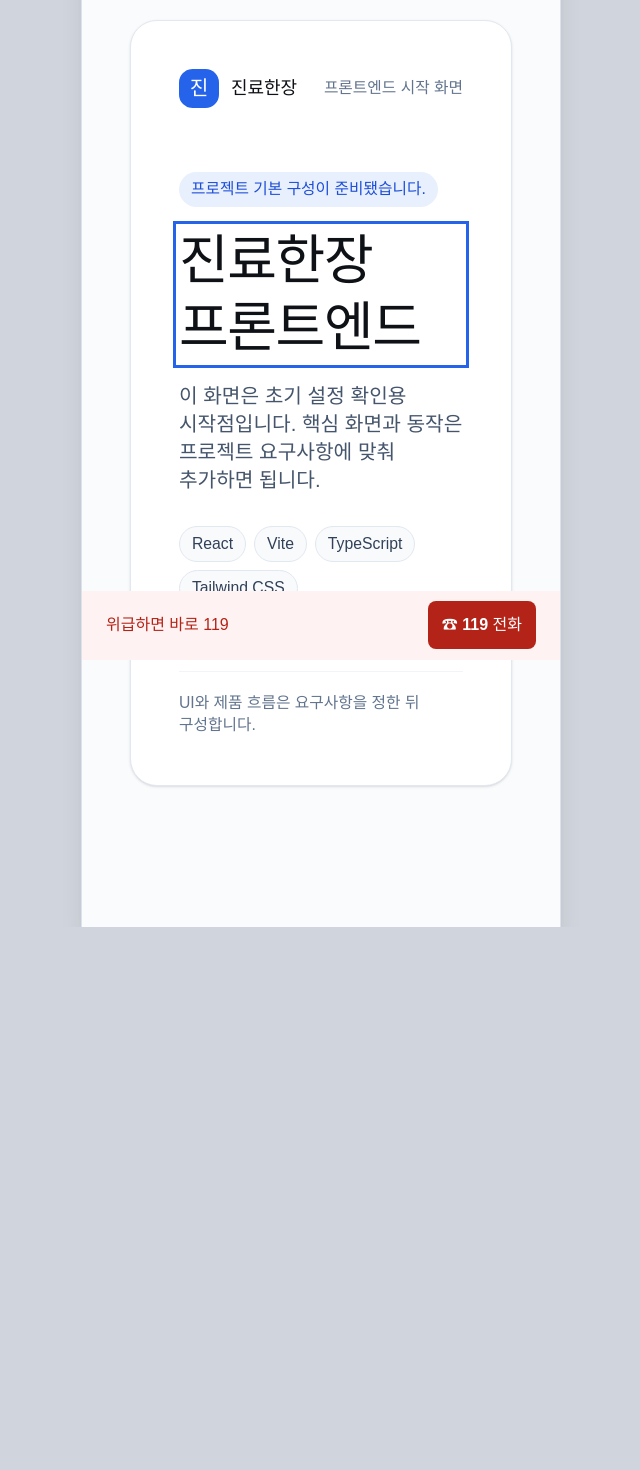
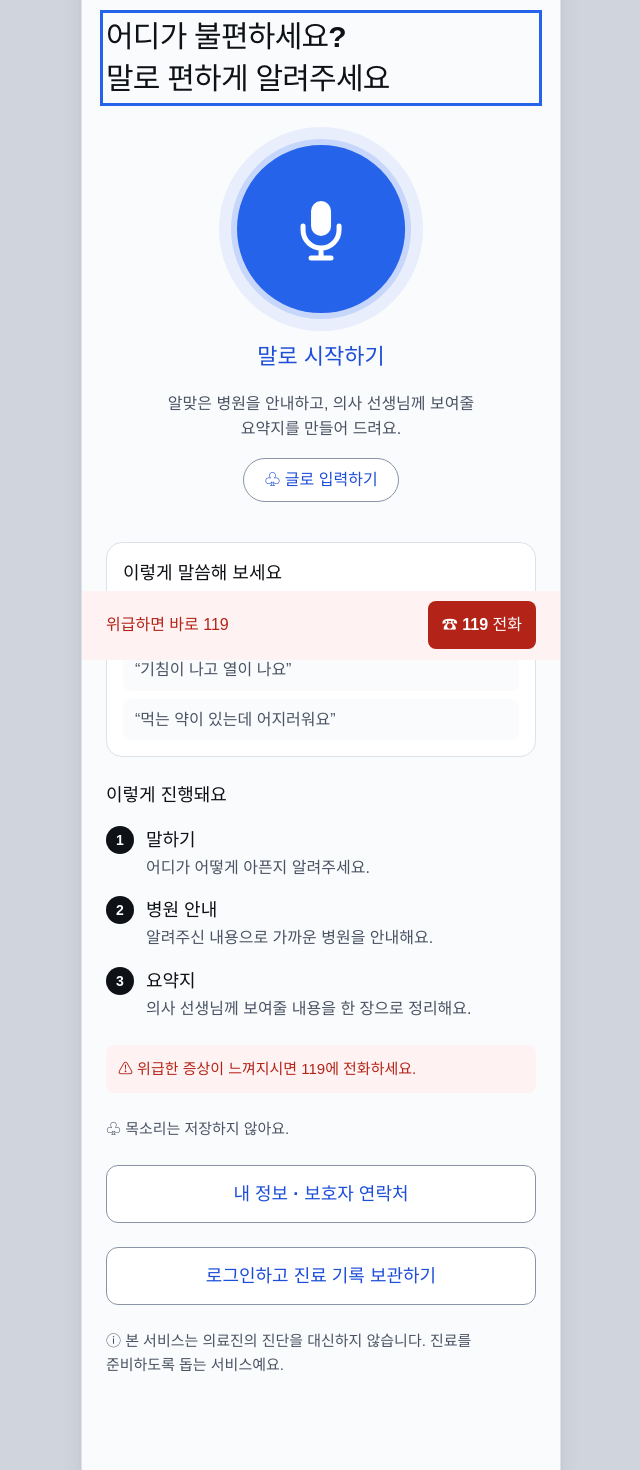
Before and after one commit to AI-healthCare-Team5/Team5-FE, a React (Vite) app: page / in a window 1280 px wide. Shown: the part 140-1610 px from the top of the page, without its empty margins (319-959 px from the left). Before the commit the page ends 1067 px from the top, so only its background shows below. Built offline with nearby package versions, Linux system fonts and the light colour scheme.

Commit message:
Feat: 말하기 중심 시작 화면 구현

```diff
--- a/src/App.tsx
+++ b/src/App.tsx
@@ -1,5 +1,5 @@
 import { createBrowserRouter, RouterProvider } from "react-router";
-import { HomePage } from "@/pages/home/HomePage";
+import { StartPage } from "@/pages/start/StartPage";
 import { NotFoundPage } from "@/pages/not-found/NotFoundPage";
 import { AppShell } from "@/components/layout/AppShell";
 
@@ -7,7 +7,7 @@ const router = createBrowserRouter([
   {
     element: <AppShell />,
     children: [
-      { path: "/", element: <HomePage /> },
+      { path: "/", element: <StartPage /> },
       { path: "*", element: <NotFoundPage /> },
     ],
   },
--- /dev/null
+++ b/src/components/MicrophoneIcon.tsx
@@ -0,0 +1,19 @@
+export function MicrophoneIcon({ size = 32 }: { size?: number }) {
+  return (
+    <svg
+      width={size}
+      height={size}
+      viewBox="0 0 72 72"
+      fill="none"
+      aria-hidden="true"
+    >
+      <rect x="26" y="8" width="20" height="35" rx="10" fill="currentColor" />
+      <path
+        d="M18 33v4a18 18 0 0 0 36 0v-4M36 55v10M26 65h20"
+        stroke="currentColor"
+        strokeWidth="5"
+        strokeLinecap="round"
+      />
+    </svg>
+  );
+}
--- /dev/null
+++ b/src/pages/start/StartPage.tsx
@@ -0,0 +1,84 @@
+import { Link } from "react-router";
+import { MicrophoneIcon } from "@/components/MicrophoneIcon";
+import { ActionLink, Card, Disclaimer, PageTitle } from "@/components/ui";
+import { appActions, useAppStore } from "@/stores/appStore";
+
+export function StartPage() {
+  const { loggedIn } = useAppStore();
+  return (
+    <>
+      <PageTitle eyebrow="진료를 준비해요!">
+        어디가 불편하세요?
+        <br />
+        말로 편하게 알려주세요
+      </PageTitle>
+      <div className="flex flex-col items-center gap-4 py-4 text-center">
+        <Link
+          to="/mic-guide"
+          onClick={appActions.startInterview}
+          className="group flex min-h-[44px] flex-col items-center gap-5 text-brand-strong"
+        >
+          <span className="voice-start grid size-[10rem] place-items-center rounded-full border-[6px] border-[#c7d6fb] bg-brand text-white shadow-[0_0_0_12px_#e8eefb]">
+            <MicrophoneIcon size={72} />
+          </span>
+          <span className="text-[1.222rem] font-bold">말로 시작하기</span>
+        </Link>
+        <p className="max-w-[18rem] text-[0.889rem] text-muted">
+          알맞은 병원을 안내하고, 의사 선생님께 보여줄 요약지를 만들어 드려요.
+        </p>
+        <Link
+          to="/text-input"
+          className="flex min-h-[44px] items-center rounded-full border border-control bg-surface px-5 py-2 text-[0.889rem] font-semibold text-brand-strong"
+        >
+          ♧ 글로 입력하기
+        </Link>
+      </div>
+      <Card>
+        <h2 className="mb-3 font-bold">이렇게 말씀해 보세요</h2>
+        <ul className="space-y-2 text-[0.889rem] text-muted">
+          {[
+            "무릎이 사흘째 아파요",
+            "기침이 나고 열이 나요",
+            "먹는 약이 있는데 어지러워요",
+          ].map((text) => (
+            <li key={text} className="rounded-[8px] bg-canvas px-3 py-2">
+              “{text}”
+            </li>
+          ))}
+        </ul>
+      </Card>
+      <section className="space-y-4">
+        <h2 className="font-bold">이렇게 진행돼요</h2>
+        {[
+          ["1", "말하기", "어디가 어떻게 아픈지 알려주세요."],
+          ["2", "병원 안내", "알려주신 내용으로 가까운 병원을 안내해요."],
+          ["3", "요약지", "의사 선생님께 보여줄 내용을 한 장으로 정리해요."],
+        ].map(([number, title, text]) => (
+          <div key={number} className="flex items-start gap-3">
+            <span className="grid h-[28px] w-[28px] shrink-0 place-items-center rounded-full bg-ink text-[14px] font-bold text-white">
+              {number}
+            </span>
+            <div>
+              <h3 className="font-bold">{title}</h3>
+              <p className="text-[0.889rem] text-muted">{text}</p>
+            </div>
+          </div>
+        ))}
+      </section>
+      <p className="rounded-[8px] bg-emergency-soft p-3 text-[0.833rem] text-emergency">
+        ⚠ 위급한 증상이 느껴지시면 119에 전화하세요.
+      </p>
+      <p className="text-[0.833rem] text-muted">♧ 목소리는 저장하지 않아요.</p>
+      <ActionLink to="/my-info" variant="outline">
+        내 정보 · 보호자 연락처
+      </ActionLink>
+      <ActionLink to={loggedIn ? "/records" : "/login"} variant="outline">
+        {loggedIn ? "내 진료 기록 보기" : "로그인하고 진료 기록 보관하기"}
+      </ActionLink>
+      <Disclaimer>
+        본 서비스는 의료진의 진단을 대신하지 않습니다. 진료를 준비하도록 돕는
+        서비스예요.
+      </Disclaimer>
+    </>
+  );
+}
--- a/src/styles/utilities.css
+++ b/src/styles/utilities.css
@@ -4,3 +4,18 @@
     margin-inline: auto;
   }
 }
+@keyframes voice-breathe {
+  0%,
+  100% {
+    transform: scale(1);
+  }
+  50% {
+    transform: scale(1.035);
+  }
+}
+
+@media (prefers-reduced-motion: no-preference) {
+  .voice-start {
+    animation: voice-breathe 2.8s ease-in-out infinite;
+  }
+}
```
